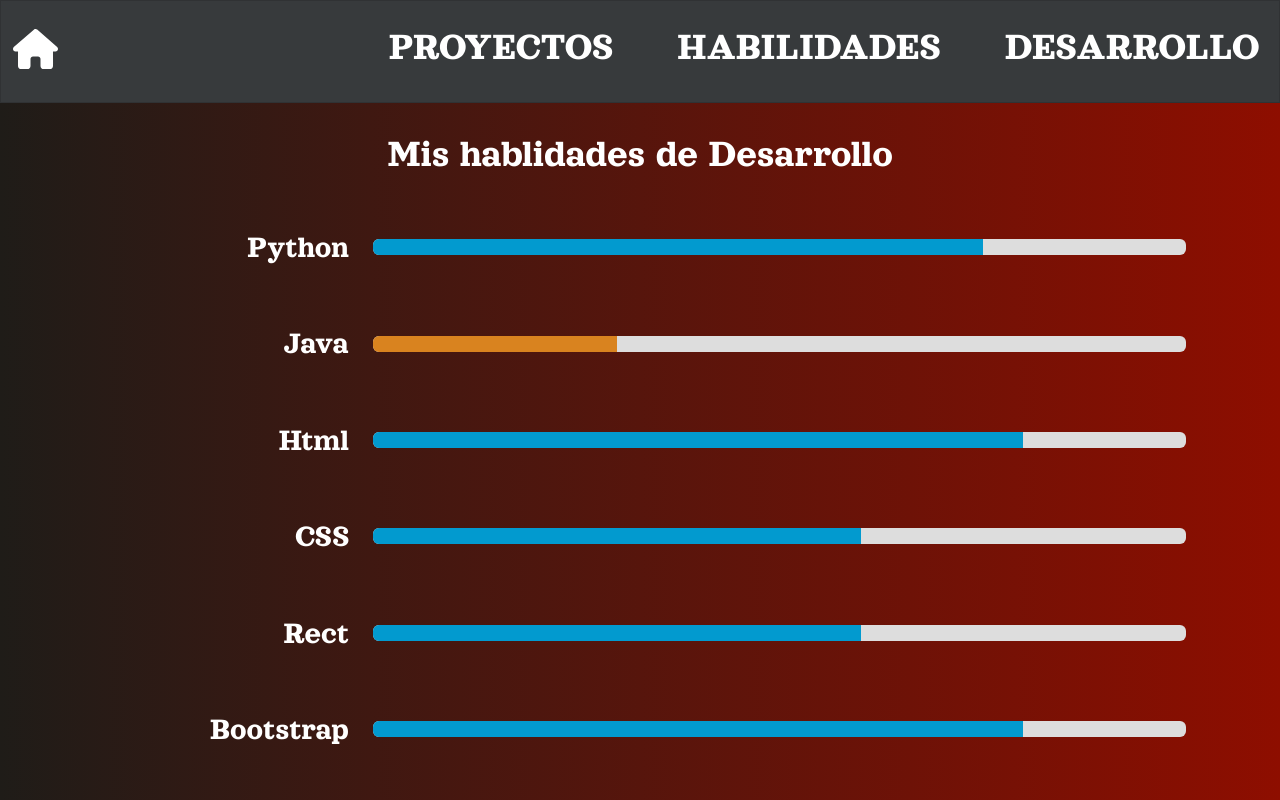
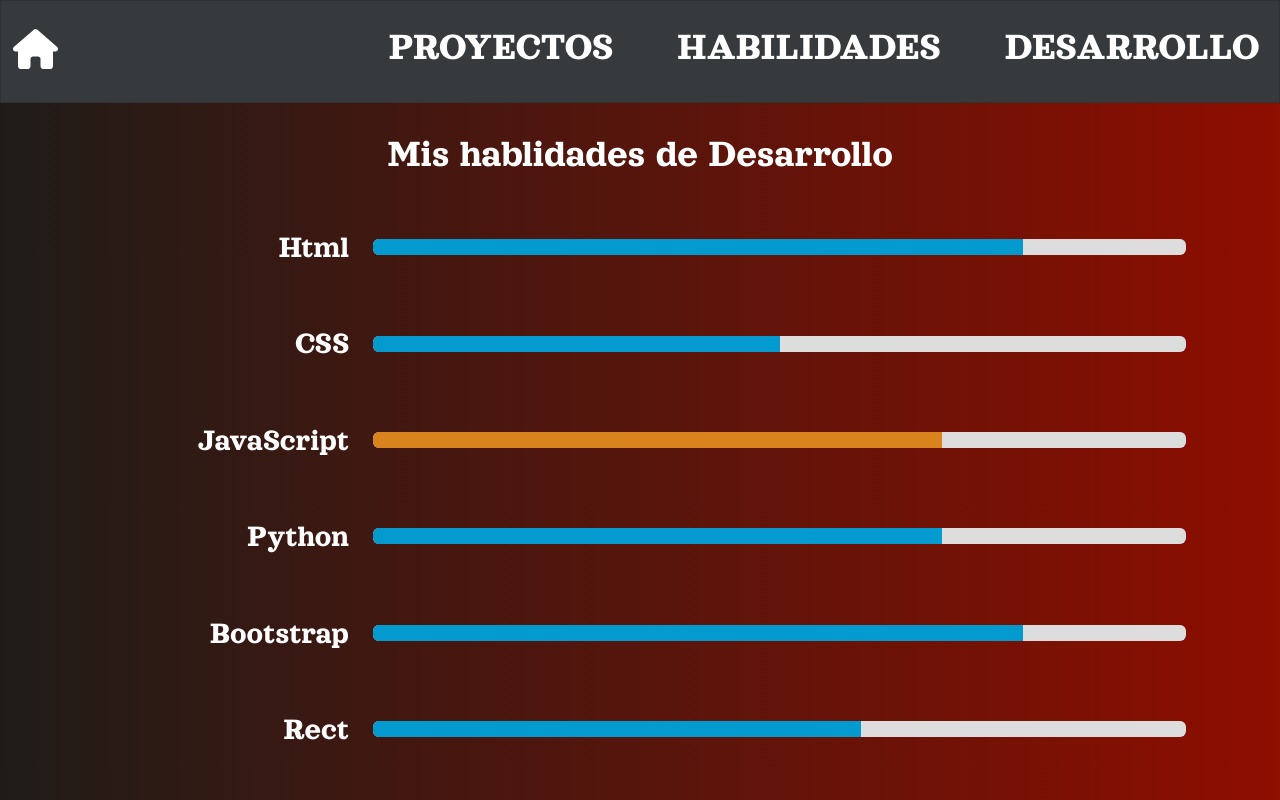
Before and after one commit to diego-008/my-web-site, a React (Create React App) app: page /programskills in a window 1280 px wide. Shown: the top 800 px of the page. Built offline with nearby package versions, Linux system fonts and the light colour scheme.

Commit message:
modificando dev skills

```diff
--- a/src/pages/DevelopmentSkills.js
+++ b/src/pages/DevelopmentSkills.js
@@ -4,13 +4,13 @@ export default function ProgramSkills() {
     <div className="container mt-auto mb-5">
       <div style={{ marginTop: "130px" }}>
         <p className="text-light h1 text-center">Mis hablidades de Desarrollo</p>
-        <Progress width="75" title="Python" color="info" />
+        <Progress width="80" title="Html" color="info" />
+        <Progress width="50" title="CSS" color="info" />
+        <Progress width="70" title="JavaScript" color="warning" />
+        <Progress width="70" title="Python" color="info" />
+        <Progress width="80" title="Bootstrap" color="info" />
+        <Progress width="60" title="Rect" color="info" />
         <Progress width="30" title="Java" color="warning" />
-        <Progress width="80" title="Html" color="info" />
-        <Progress width="60" title="CSS" color="info" />
-        <Progress width="60" title="Rect" color="info" />
-        <Progress width="80" title="Bootstrap" color="info" />
-        <Progress width="30" title="JavaScript" color="warning" />
       </div>
 
     </div>
```
Also changed, not shown: 1 other file (tests, documents, lock files or other folders).
